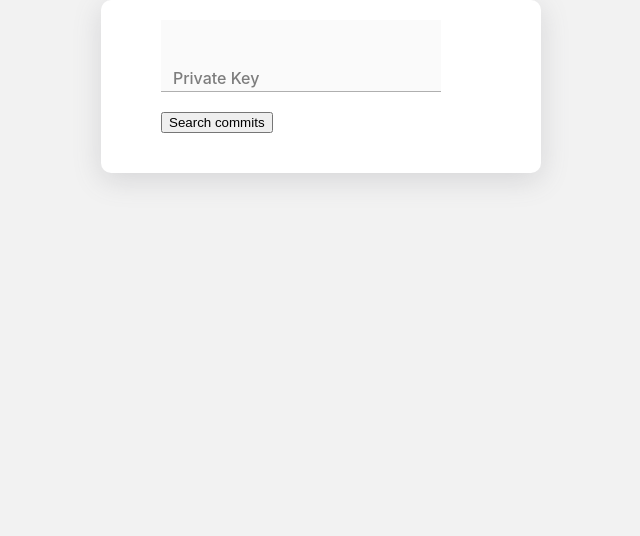
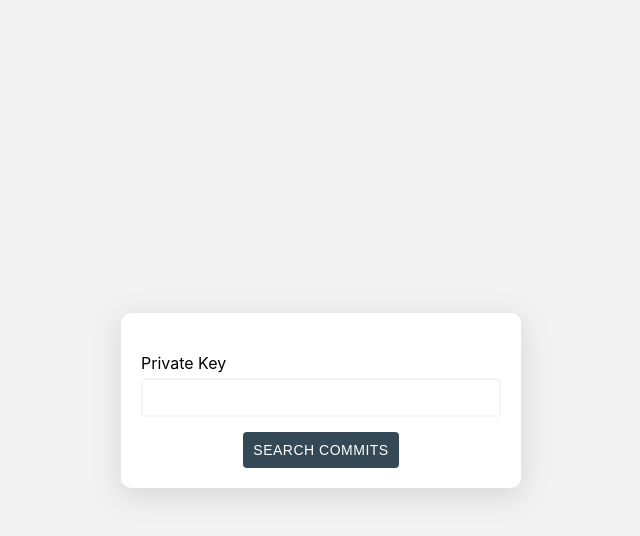
Before and after one commit to sfaccioli-nl/insided-react, a React (Create React App) app in the folder insided-challenge/: page / in a window 1280 px wide. Shown: the top 536 px of the page, without its empty margins (319-959 px from the left). Built offline with nearby package versions, Linux system fonts and the light colour scheme.

Commit message:
Styles improvement. Loading skeleton added.

```diff
--- a/insided-challenge/src/Components/App/App.scss
+++ b/insided-challenge/src/Components/App/App.scss
@@ -1,5 +1,9 @@
 .App {
   background-color: #F2F2F2;
+  height: 100vh;
+  display: flex;
+  justify-content: center;
+  align-items: center;
 }
 
 
--- a/insided-challenge/src/Components/Card/Card.module.scss
+++ b/insided-challenge/src/Components/Card/Card.module.scss
@@ -4,7 +4,8 @@
   align-items: center;
   justify-content: center;
   max-width: 700px;
-  width: 60%;
+  width: 700px;
+  height: 100px;
   background-color: #FFFFFF;
   border-radius: 10px;
   box-shadow: rgba(100, 100, 111, 0.2) 0px 7px 29px 0px;
--- a/insided-challenge/src/Components/Commits/Commits.module.scss
+++ b/insided-challenge/src/Components/Commits/Commits.module.scss
@@ -3,4 +3,40 @@
   flex-direction: column;
   align-items: center;
   margin-top: 50px;
+
+  .skeleton {
+    width: 700px;
+    height: 100px;
+    background-color: #DDDBDD;
+    border-radius: 10px;
+    box-shadow: rgba(100, 100, 111, 0.2) 0px 7px 29px 0px;
+    margin: 20px;
+    position: relative;
+    display: inline-block;
+    overflow: hidden;
+
+    &::after {
+      position: absolute;
+      top: 0;
+      right: 0;
+      bottom: 0;
+      left: 0;
+      background-image: linear-gradient(90deg,
+          rgba(#fff, 0) 0,
+          rgba(#fff, 0.2) 20%,
+          rgba(#fff, 0.5) 60%,
+          rgba(#fff, 0));
+      animation: shimmer 2s infinite;
+      transform: translateX(-100%);
+      content: '';
+    }
+
+    @keyframes shimmer {
+      100% {
+        transform: translateX(100%);
+      }
+    }
+
+
+  }
 }
--- a/insided-challenge/src/Components/Commits/Commits.tsx
+++ b/insided-challenge/src/Components/Commits/Commits.tsx
@@ -9,6 +9,8 @@ import styles from './Commits.module.scss';
 
 export default function Commits(): JSX.Element {
   const [commits, setCommits] = useState<Array<ICommit> | null>(null);
+  const [loading, setLoading] = useState<boolean>(false);
+  const [seconds, setSeconds] = useState<number>(30);
   const { token } = useCredentials();
   const octokit = new Octokit({ auth: token });
 
@@ -23,20 +25,65 @@ export default function Commits(): JSX.Element {
 
 
   useEffect(() => {
-    const commits = getCommits()
+    setLoading(true);
+    getCommits()
       .then(response => {
-        setCommits(MapToCommitCard(response.data))
+        setCommits(MapToCommitCard(response.data));
+        setLoading(false);
       })
-      .catch(error => console.log(error)
+      .catch(error => {
+        console.log(error);
+        setLoading(false);
+      }
       );
 
   }, [])
 
+  useEffect(() => {
+    let myInterval = setInterval(() => {
+      if (seconds > 0) {
+        setSeconds(seconds - 1);
+      } else {
+        setLoading(true);
+        getCommits()
+          .then(response => {
+            setCommits(MapToCommitCard(response.data));
+            setLoading(false);
+          })
+          .catch(error => {
+            console.log(error);
+            setLoading(false);
+          }
+          );
+        setSeconds(30);
+      }
+    }, 1000)
+    return () => {
+      clearInterval(myInterval);
+    };
+  });
+
+
   return (
     <div className={styles.container}>
-      {commits?.map((commit, index) => (
-        <Card key={`${index}-card`} commit={commit} />
-      ))}
+      <div>
+        {`After ${seconds} seconds, the commits will be retrieve again`}
+      </div>
+
+      {loading ?
+        <>
+          <div className={styles.skeleton}></div>
+          <div className={styles.skeleton}></div>
+          <div className={styles.skeleton}></div>
+          <div className={styles.skeleton}></div>
+          <div className={styles.skeleton}></div>
+        </>
+        :
+        commits?.map((commit, index) => (
+          <Card key={`${index}-card`} commit={commit} />
+        ))
+      }
+
     </div>
   )
 }
--- a/insided-challenge/src/Components/Keys/Keys.module.scss
+++ b/insided-challenge/src/Components/Keys/Keys.module.scss
@@ -1,114 +1,97 @@
-.container {
-  background-color: #F2F2F2;
+.keysContainer {
   display: flex;
   justify-content: center;
   align-items: center;
-
-
-
-  .keysContainer {
   width: 400px;
+  min-width: 300px;
   height: auto;
   padding: 20px;
   background-color: #FFFFFF;
   border-radius: 10px;
   box-shadow: rgba(100, 100, 111, 0.2) 0px 7px 29px 0px;
 
-    form {
-      width: 80%;
-      margin: 0 auto;
+
+  input,
+  select,
+  .btn {
+    padding: 10px;
+    border-radius: 4px;
   }
 
+  input,
+  select {
+    font-family: sans-serif;
+    border: 2px solid rgba(52, 73, 85, 0.05);
 
-    .inp {
-      position: relative;
-      margin: auto;
-      width: 100%;
-      max-width: 280px;
-      border-radius: 3px;
-      overflow: hidden;
-
-
-
-      .label {
-        position: absolute;
-        display: inline-block;
-        width: 100px;
-        top: 15px;
-        left: 12px;
-        font-size: 16px;
-        color: rgba(#000, .5);
-        font-weight: 500;
-        transform-origin: 0 0;
-        transform: translate3d(0, 0, 0);
-        transition: all .2s ease;
-        pointer-events: none;
-      }
-
-      .focus-bg {
-        position: absolute;
-        top: 0;
-        left: 0;
-        width: 100%;
-        height: 100%;
-        background: rgba(#000, .05);
-        z-index: -1;
-        transform: scaleX(0);
-        transform-origin: left;
+    &:focus {
+      border: 1px solid #F9AA33;
+      outline: none;
     }
   }
 
 
-    input {
-      -webkit-appearance: none;
-      appearance: none;
-      width: 80%;
-      border: 0;
-      font-family: sans-serif;
-      padding: 16px 12px 0 12px;
-      height: 56px;
-      font-size: 16px;
-      font-weight: 400;
-      background: rgba(#000, .02);
-      box-shadow: inset 0 -1px 0 rgba(#000, .3);
-      color: #000;
-      transition: all .15s ease;
+  .btn {
+    display: inline-block;
+    background-color: #344955;
+    color: #FFFFFF;
+    text-decoration: none;
+    border: none;
+    margin-top: 20px;
+    font-size: 14px;
+    font-weight: 500;
+    letter-spacing: 0.5px;
+    text-transform: uppercase;
+    transition: background-color ease 250ms, transform ease 250ms;
+    cursor: pointer;
 
+    &:not(:disabled) {
 
-
-
+      &:focus,
       &:hover {
-        background: rgba(#000, .04);
-        box-shadow: inset 0 -1px 0 rgba(#000, .5);
+        transform: scale(1.05);
+      }
     }
 
-      &:not(:placeholder-shown)+.label {
-        color: rgba(#000, .5);
-        transform: translate3d(0, -12px, 0) scale(.75);
-      }
-
-      &:focus {
-        background: rgba(#000, .05);
-        outline: none;
-        box-shadow: inset 0 -2px 0 #ffb300;
-
-        +.label {
-          color: #ffb300;
-          transform: translate3d(0, -45px, 0) scale(.75);
-
-          +.focus-bg {
-            transform: scaleX(1);
-            transition: all .1s ease;
-          }
+    &:disabled {
+      background-color: #ccc !important;
+      color: #666 !important;
+      cursor: not-allowed;
     }
   }
 
 
+  .form {
+    display: flex;
+    flex-direction: column;
+    width: 100%;
+    margin-top: 20px;
+
+
+    label,
+    input {
+      display: block;
+    }
+
+    label {
+      margin-bottom: 5px;
+    }
+
+    input {
+      width: 100%;
+    }
+
+    [type="submit"] {
+      min-width: 150px;
+      margin: 15px auto 0;
+    }
+
+    .error {
+      color: red;
+      font-size: 14px;
+      font-weight: 200;
+      text-align: center;
+    }
+  }
+
 
 }
-
-    button {
-      margin: 20px 20px 20px 0;
-    }
-  }
-}
--- a/insided-challenge/src/Components/Keys/Keys.tsx
+++ b/insided-challenge/src/Components/Keys/Keys.tsx
@@ -11,26 +11,19 @@ export default function Keys(): JSX.Element {
   }
 
   function handleSubmit(e: FormEvent) {
-    e.preventDefault()
+    e.preventDefault();
     setToken(privateKey);
   }
 
 
   return (
-    <div className={styles.container}>
-      <div className={styles.keysContainer}>
-        <form onSubmit={handleSubmit}>
+    <div className={styles.keysContainer}>
+      <form onSubmit={handleSubmit} className={styles.form}>
+        <label htmlFor="private-key">Private Key</label>
+        <input id="private-key" value={privateKey} onChange={handleChange} type="text" />
 
-          <label htmlFor="inp" className={styles.inp}>
-            <input value={privateKey} onChange={handleChange} type="text" id="inp" placeholder="&nbsp;" />
-            <span className={styles.label}>Private Key</span>
-            <span className={styles.focusBg}></span>
-          </label>
-
-          <button type='submit'>Search commits</button>
-        </form>
-      </div>
-
+        <button type='submit' className={styles.btn}>Search commits</button>
+      </form>
     </div>
   )
 }
--- a/insided-challenge/src/index.css
+++ b/insided-challenge/src/index.css
@@ -1,3 +1,7 @@
+* {
+  box-sizing: border-box
+}
+
 body {
   margin: 0;
   font-family: -apple-system, BlinkMacSystemFont, 'Segoe UI', 'Roboto', 'Oxygen',
@@ -7,7 +11,6 @@ body {
   -moz-osx-font-smoothing: grayscale;
   height: 100vh;
   background-color: #F2F2F2;
-  box-sizing: border-box
 }
 
 code {
```
Lines whose indentation alone changed are shown as unchanged.
